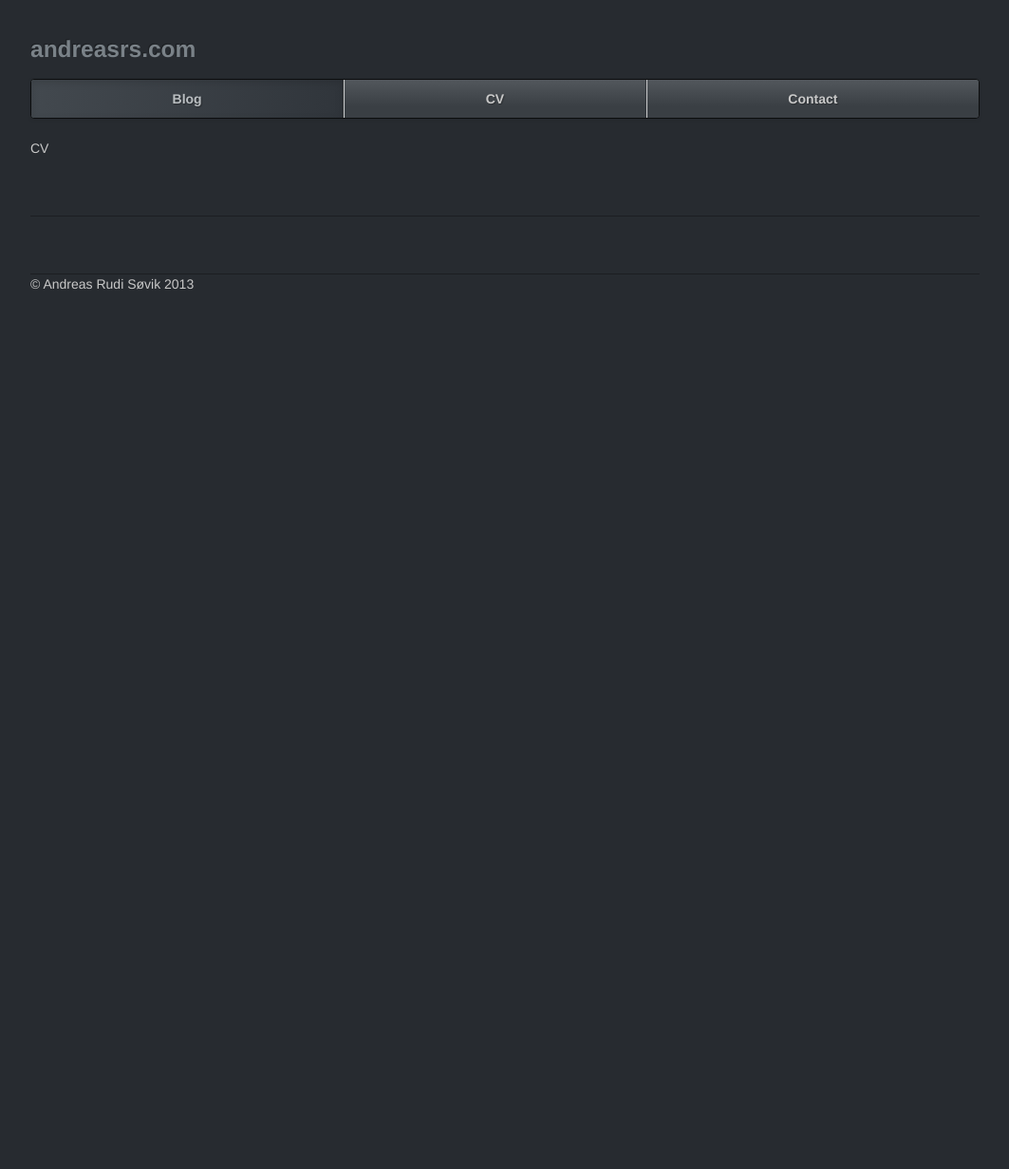
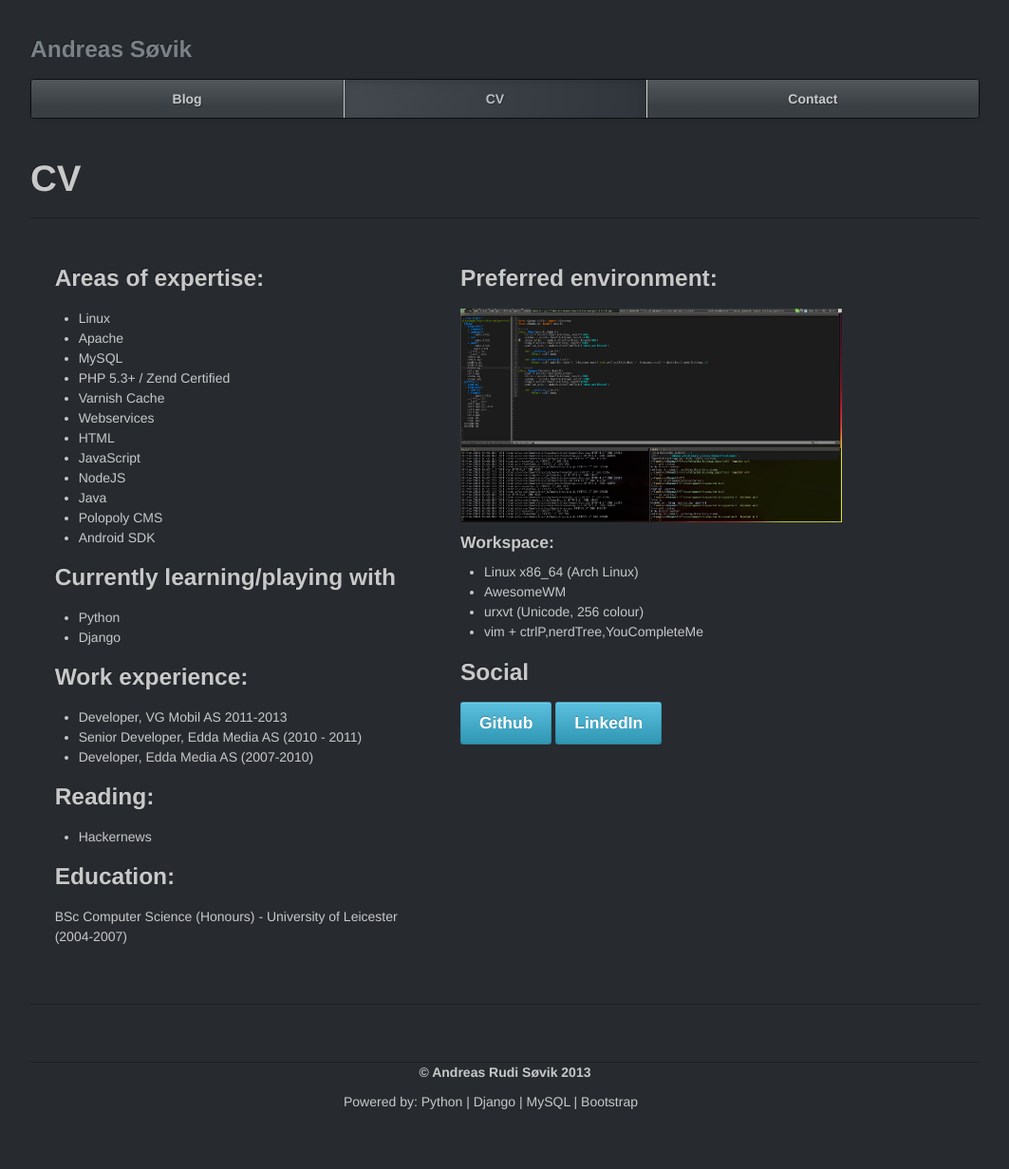
Before and after one commit to andreasrs/pportal, a Django app: template blog/templates/cv/index.html in a window 1280 px wide. Shown: the whole page at 95% size, without its empty margins (108-1171 px from the left). Before the commit the page ends 305 px from the top, so only its background shows below. Run offline with Django 3.2, Linux system fonts and the light colour scheme; the template is opened without the code that fills it, so the values that code supplies are empty; some libraries are stand-ins or nearby versions.

Commit message:
Content, contact form, images

```diff
--- a/blog/templates/cv/index.html
+++ b/blog/templates/cv/index.html
@@ -1,5 +1,65 @@
 {% extends "front/layout.html" %}
+{% block navcv %}active{% endblock %}
+{% block content %}
+    <div class="page-header">
+        <h1>CV</h1>
+    </div>
 
-{% block content %}
-    CV
+    <div class="span5">
+        <h3>Areas of expertise:</h3>
+            <ul>
+                <li>Linux</li>
+                <li>Apache</li>
+                <li>MySQL</li>
+                <li>PHP 5.3+ / Zend Certified</li>
+                <li>Varnish Cache</li>
+                <li>Webservices</li>
+                <li>HTML</li>
+                <li>JavaScript</li>
+                <li>NodeJS</li>
+
+                <li>Java</li>
+                <li>Polopoly CMS</li>
+                <li>Android SDK</li>
+            </ul>
+
+            <h3>Currently learning/playing with</h3>
+            <ul>
+                <li>Python</li>
+                <li>Django</li>
+            </ul>
+        <h3>Work experience:</h3>
+        <ul>
+            <li>Developer, VG Mobil AS 2011-2013</li>
+            <li>Senior Developer, Edda Media AS (2010 - 2011)</li>
+
+            <li>Developer, Edda Media AS (2007-2010)</li>
+
+        </ul>
+        <h3>Reading:</h3>
+        <ul>
+            <li>Hackernews</li>
+        </ul>
+        <h3>Education:</h3>
+            BSc Computer Science (Honours) - University of Leicester (2004-2007)
+
+    </div>
+
+    <div class="span5">
+        <h3>Preferred environment:</h3>
+        <a href="{{ STATIC_URL }}img/andreas/workshot.png"><img src="{{ STATIC_URL }}img/andreas/workshot-thumb.png"></a>
+        <h4>Workspace:</h4>
+        <ul>
+            <li>Linux x86_64 (Arch Linux)</li>
+            <li>AwesomeWM</li>
+            <li>urxvt (Unicode, 256 colour)</li>
+            <li>vim + ctrlP,nerdTree,YouCompleteMe</li>
+        </ul>
+
+        <h3>Social</h3>
+        <div>
+            <a class="btn btn-info btn-large" href="http://www.github.com/andreasrs">Github</a>
+            <a class="btn btn-info btn-large" href="http://www.linkedin.com/pub/andreas-rudi-s%C3%B8vik/10/bb0/562">LinkedIn</a>
+        </div>
+    </div>
 {% endblock %}
--- a/blog/templates/post/index.html
+++ b/blog/templates/post/index.html
@@ -1,5 +1,5 @@
 {% extends "front/layout.html" %}
-
+{% block navblog %}active{% endblock %}
 {% block content %}
     {% if latest_post_list %}
         {% for post in latest_post_list %}
--- a/blog/templates/post/post.html
+++ b/blog/templates/post/post.html
@@ -1,5 +1,5 @@
 {% extends "front/layout.html" %}
-
+{% block navblog %}active{% endblock %}
 {% block content %}
     <div class="well">
         <h1>{{ post.title }}</h1>
--- /dev/null
+++ b/pportal/static/css/beast.css
@@ -0,0 +1,3 @@
+.mid {
+    text-align:center;
+}
--- a/pportal/templates/front/layout.html
+++ b/pportal/templates/front/layout.html
@@ -11,6 +11,7 @@
         <link href="{{ STATIC_URL }}vendor/bootstrap/css/slate/bootstrap.css" rel="stylesheet">
         <link href="{{ STATIC_URL }}vendor/bootstrap/css/market/market.css" rel="stylesheet">
         <link href="{{ STATIC_URL }}vendor/bootstrap/css/bootstrap-responsive.css" rel="stylesheet">
+        <link href="{{ STATIC_URL }}css/beast.css" rel="stylesheet">
 
         <!-- HTML5 shim, for IE6-8 support of HTML5 elements -->
         <!--[if lt IE 9]>
@@ -28,17 +29,19 @@
         <div class="container">
 
             <div class="masthead">
-                <h3 class="muted">andreasrs.com</h3>
+                <h3 class="muted">Andreas Søvik</h3>
                 <div class="navbar">
+                    {% block navigation %}
                     <div class="navbar-inner">
                         <div class="container">
                             <ul class="nav">
-                                <li class="active"><a href="{% url 'blog:index' %}">Blog</a></li>
-                                <li><a href="/cv">CV</a></li>
-                                <li><a href="/contact">Contact</a></li>
+                                <li class="{% block navblog %}{% endblock %}"><a href="{% url 'blog:index' %}">Blog</a></li>
+                                <li class="{% block navcv %}{% endblock %}"><a href="/cv">CV</a></li>
+                                <li class="{% block navcontact %}{% endblock %}"><a href="/contact">Contact</a></li>
                             </ul>
                         </div>
                     </div>
+                    {% endblock %}
                 </div><!-- /.navbar -->
             </div>
 
@@ -50,8 +53,13 @@
 
             {% block extracontent %}{% endblock %}
 
-            <div class="footer">
-                <p>&copy; Andreas Rudi Søvik 2013</p>
+
+            <div class="footer mid">
+                <strong><p>&copy; Andreas Rudi Søvik 2013</p></strong>
+            </div>
+
+            <div class="row mid">
+                Powered by: Python | Django | MySQL | Bootstrap
             </div>
 
         </div> <!-- /container -->
@@ -61,13 +69,12 @@
             (function() {
                 requirejs.config({
                     baseUrl: '/static',
-                        paths: {
-                            jquery: ['//ajax.googleapis.com/ajax/libs/jquery/1.8.2/jquery.min','lib/jquery/jquery-1.8.2.min'],
-                            bootstrap: 'vendor/bootstrap/js/bootstrap.min'
-                        },
-                        shim: {
-                            'bootstrap':{deps: ['jquery']}
-                        }
+                    paths: {
+                        jquery: ['//ajax.googleapis.com/ajax/libs/jquery/1.8.2/jquery.min','lib/jquery/jquery-1.8.2.min'],
+                        bootstrap: 'vendor/bootstrap/js/bootstrap.min'},
+                    shim: {
+                        'bootstrap':{deps: ['jquery']}
+                    }
                 });
 
                 requirejs(['jquery', 'bootstrap', 'js/pportal'], function($, _bootstrap, pportal) {
```
Also changed, not shown: blog/models.py (+11 -0 lines), blog/templates/contact/index.html (+56 -1 lines), blog/views.py (+16 -2 lines), pportal/static/img/andreas/workshot-thumb.png (added), pportal/static/img/andreas/workshot.png (added), pportal/static/img/logos/django-logo-200x91.png (added), pportal/static/img/logos/django-logo-negative.png (added), pportal/static/img/logos/powered-by-mysql-167x86.png (added), pportal/static/img/logos/python-powered-w-200x80.png (added).
